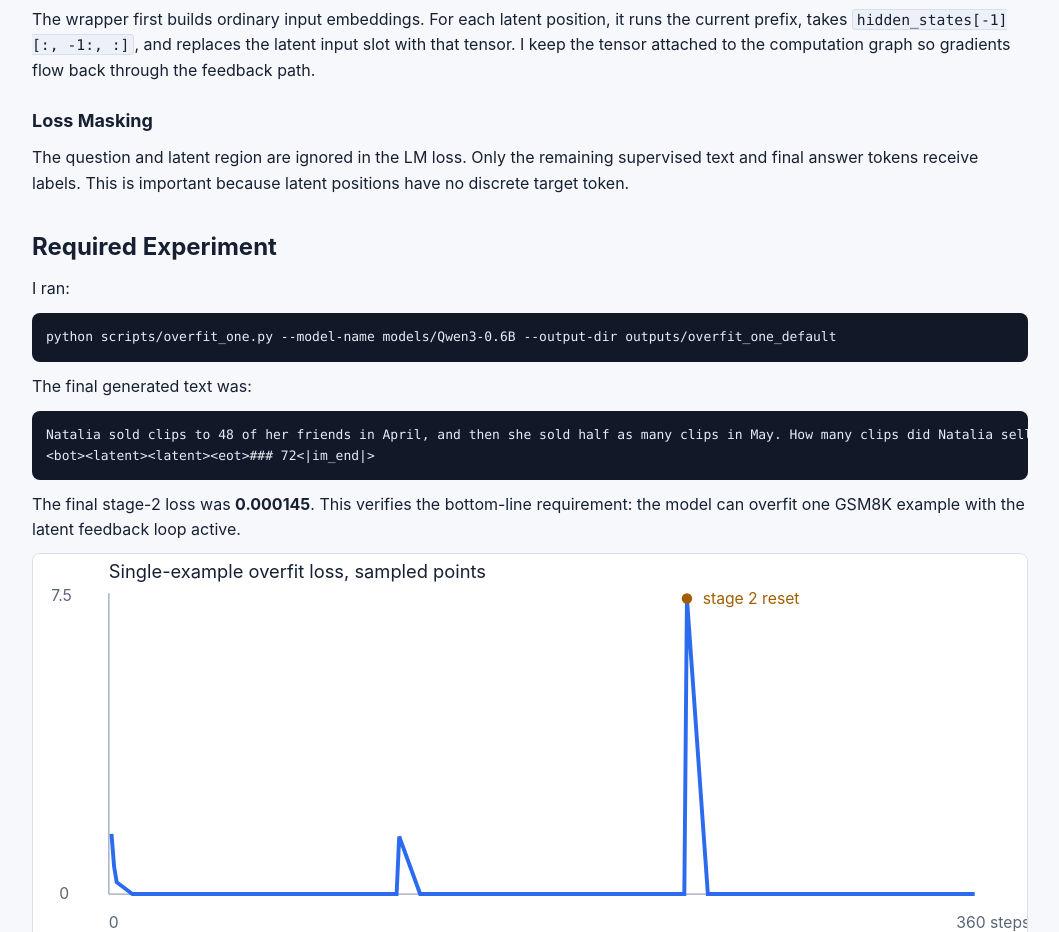
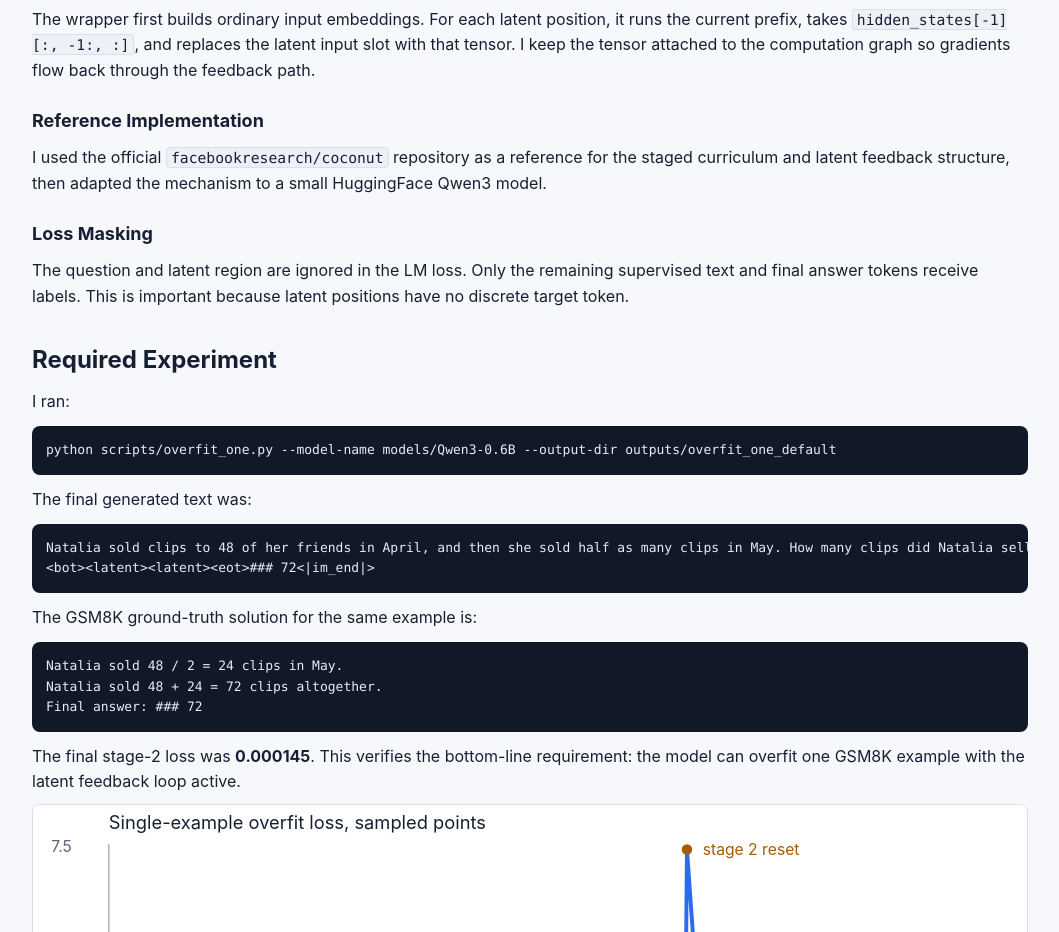
Before and after one commit to 0ozcharles/coconut-qwen-gsm8k, a plain HTML site: page report.html in a window 1280 px wide. Shown: the part 1474-2406 px from the top of the page, without its empty margins (110-1169 px from the left). Drawn offline with Linux system fonts and the light colour scheme.

Commit message:
Clarify required overfit evidence

```diff
--- a/report.html
+++ b/report.html
@@ -384,6 +384,12 @@
       slot with that tensor. I keep the tensor attached to the computation graph
       so gradients flow back through the feedback path.
     </p>
+    <h3>Reference Implementation</h3>
+    <p>
+      I used the official <code>facebookresearch/coconut</code> repository as a
+      reference for the staged curriculum and latent feedback structure, then
+      adapted the mechanism to a small HuggingFace Qwen3 model.
+    </p>
     <h3>Loss Masking</h3>
     <p>
       The question and latent region are ignored in the LM loss. Only the
@@ -399,6 +405,10 @@
     <p>The final generated text was:</p>
     <pre>Natalia sold clips to 48 of her friends in April, and then she sold half as many clips in May. How many clips did Natalia sell altogether?
 &lt;bot&gt;&lt;latent&gt;&lt;latent&gt;&lt;eot&gt;### 72&lt;|im_end|&gt;</pre>
+    <p>The GSM8K ground-truth solution for the same example is:</p>
+    <pre>Natalia sold 48 / 2 = 24 clips in May.
+Natalia sold 48 + 24 = 72 clips altogether.
+Final answer: ### 72</pre>
     <p>
       The final stage-2 loss was <strong>0.000145</strong>. This verifies the
       bottom-line requirement: the model can overfit one GSM8K example with the
```
Also changed, not shown: 1 other file.
